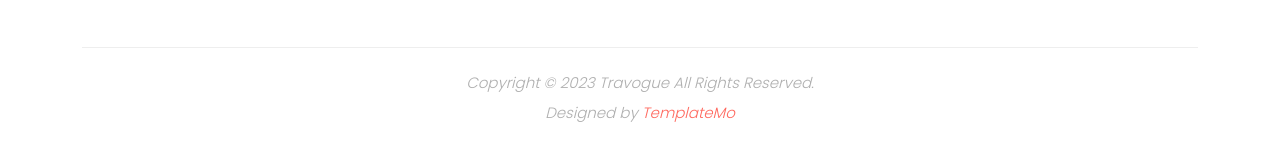
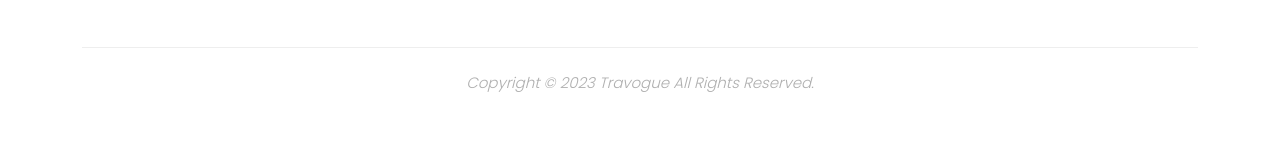
Before and after one commit to Travogue/Travouge, a plain HTML site: page index.html in a window 1280 px wide. Shown: the part 5079-5227 px from the top of the page. After the commit the page ends 5197 px from the top, so only its background shows below. Drawn offline with Linux system fonts and the light colour scheme.

Commit message:
Update index.html
index changes

```diff
--- a/index.html
+++ b/index.html
@@ -579,8 +579,7 @@ https://templatemo.com/tm-565-onix-digital
         <div class="col-lg-12">
           <div class="copyright">
             <p>Copyright © 2023 Travogue All Rights Reserved.
-            <br>
-            Designed by <a rel="nofollow" href="https://templatemo.com" title="free CSS templates">TemplateMo</a></p>
+           </p>
           </div>
         </div>
       </div>
```
